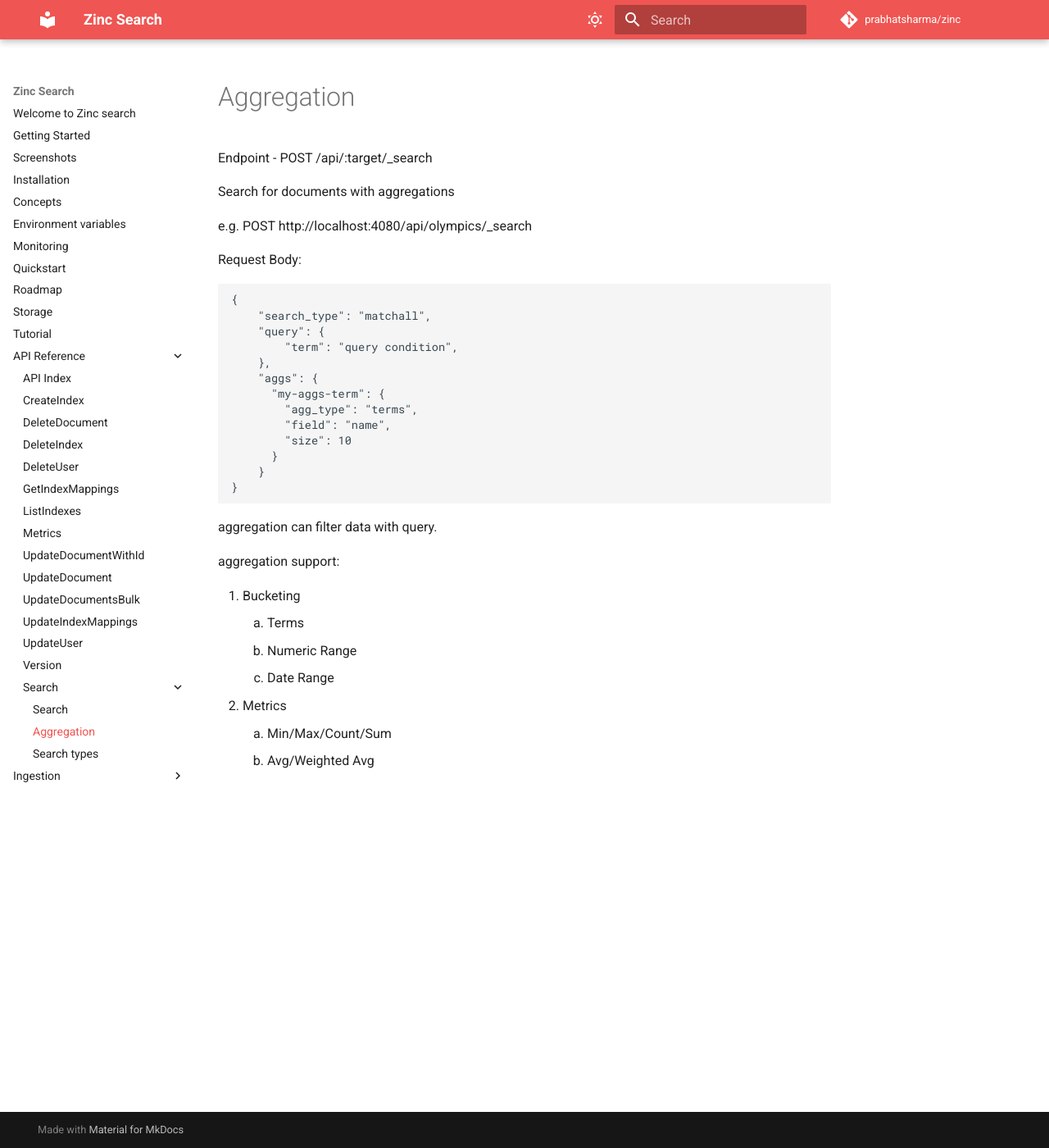
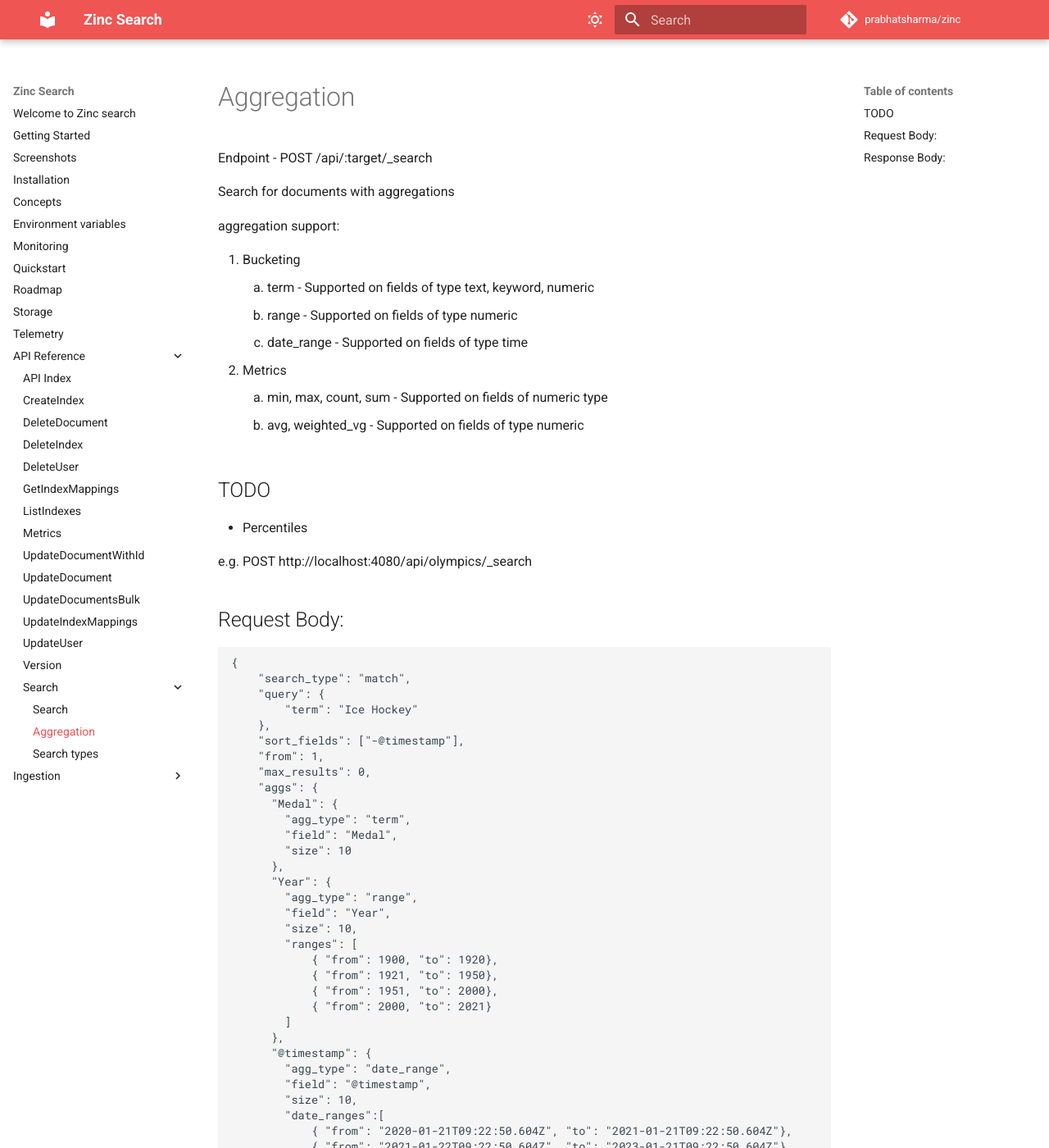
Before and after one commit to zincsearch/zincsearch-docs, an MkDocs documentation site: the page built from docs/API Reference/search/aggregation.md, in a window 1280 px wide and 1400 px high. Shown: the whole window at 82% size. Built offline with MkDocs 1.6.1 and Material for MkDocs 9.7.7, drawn with Linux system fonts in a browser that asks for light colours; comment, search, counter and statistics services are not loaded; the version menu is left out; some of the changed text lies outside the part shown.

Commit message:
refining

````diff
--- a/docs/API Reference/search/aggregation.md
+++ b/docs/API Reference/search/aggregation.md
@@ -1,39 +1,175 @@
-
-
 # Aggregation
 
 Endpoint - POST /api/:target/_search
 
 Search for documents with aggregations
 
+aggregation support:
+
+1. Bucketing
+    1. term - Supported on fields of type text, keyword, numeric
+    1. range - Supported on fields of type numeric
+    1. date_range - Supported on fields of type time
+1. Metrics
+    1. min, max, count, sum - Supported on fields of numeric type
+    1. avg, weighted_vg - Supported on fields of type numeric
+
+
+## TODO
+- Percentiles
+
+
+
+
 e.g.
 POST http://localhost:4080/api/olympics/_search
 
-Request Body:
+## Request Body:
 ```json
 {
-    "search_type": "matchall",
+    "search_type": "match",
     "query": {
-        "term": "query condition",
+        "term": "Ice Hockey"
     },
+    "sort_fields": ["-@timestamp"],
+    "from": 1,
+    "max_results": 0,
     "aggs": {
-      "my-aggs-term": {
-        "agg_type": "terms",
-        "field": "name",
+      "Medal": {
+        "agg_type": "term",
+        "field": "Medal",
         "size": 10
+      },
+      "Year": {
+        "agg_type": "range",
+        "field": "Year",
+        "size": 10,
+        "ranges": [
+            { "from": 1900, "to": 1920},
+            { "from": 1921, "to": 1950},
+            { "from": 1951, "to": 2000},
+            { "from": 2000, "to": 2021}
+        ]
+      },
+      "@timestamp": {
+        "agg_type": "date_range",
+        "field": "@timestamp",
+        "size": 10,
+        "date_ranges":[
+            { "from": "2020-01-21T09:22:50.604Z", "to": "2021-01-21T09:22:50.604Z"},
+            { "from": "2021-01-22T09:22:50.604Z", "to": "2023-01-21T09:22:50.604Z"}
+        ]
+      },
+      "max_Year": {
+          "agg_type": "max",
+          "field": "Year"
+      },
+      "min_Year": {
+          "agg_type": "min",
+          "field": "Year"
+      },
+      "avg_Year": {
+          "agg_type": "avg",
+          "field": "Year"
+      },
+      "weighted_avg_Year": {
+          "agg_type": "weighted_avg",
+          "field": "Year",
+          "weight_field": "Year"
+      },
+      "sum_Year": {
+          "agg_type": "sum",
+          "field": "Year"
+      },
+      "count_Sport": {
+          "agg_type": "count",
+          "field": "Sport"
       }
     }
 }
 ```
 
-aggregation can filter data with query.
+## Response Body:
 
-aggregation support:
-
-1. Bucketing
-    1. Terms
-    1. Numeric Range
-    1. Date Range
-1. Metrics
-    1. Min/Max/Count/Sum
-    1. Avg/Weighted Avg
+```json
+{
+    "took": 250,
+    "timed_out": false,
+    "hits": {
+        "total": {
+            "value": 3051
+        },
+        "max_score": 17.82873837347811,
+        "hits": null
+    },
+    "aggregations": {
+        "@timestamp": {
+            "buckets": [
+                {
+                    "key": "[2020-01-21T09:22:50Z,2021-01-21T09:22:50Z)",
+                    "doc_count": 0
+                },
+                {
+                    "key": "[2021-01-22T09:22:50Z,2023-01-21T09:22:50Z)",
+                    "doc_count": 6102
+                }
+            ]
+        },
+        "Medal": {
+            "buckets": [
+                {
+                    "key": "gold",
+                    "doc_count": 1026
+                },
+                {
+                    "key": "silver",
+                    "doc_count": 1024
+                },
+                {
+                    "key": "bronze",
+                    "doc_count": 1001
+                }
+            ]
+        },
+        "Year": {
+            "buckets": [
+                {
+                    "key": "[1900.000000,1920.000000)",
+                    "doc_count": 132
+                },
+                {
+                    "key": "[1921.000000,1950.000000)",
+                    "doc_count": 2292
+                },
+                {
+                    "key": "[1951.000000,2000.000000)",
+                    "doc_count": 9822
+                },
+                {
+                    "key": "[2000.000000,2021.000000)",
+                    "doc_count": 5646
+                }
+            ]
+        },
+        "avg_Year": {
+            "value": 1980.4818092428711
+        },
+        "count_Sport": {
+            "value": 3051
+        },
+        "max_Year": {
+            "value": 2014
+        },
+        "min_Year": {
+            "value": 1908
+        },
+        "sum_Year": {
+            "value": 36254700
+        },
+        "weighted_avg_Year": {
+            "value": 1980.4818092428711
+        }
+    },
+    "error": ""
+}
+```
--- a/docs/concepts.md
+++ b/docs/concepts.md
@@ -44,7 +44,7 @@
 
 ## Bluge
 
-Bluge is the underlying indexing library used by Zinc on top which it provides a lot of functionality.
+Bluge is the underlying indexing library used by Zinc on top of which it provides a lot of functionality.
 
 ## Index mapping
 
--- a/docs/tutorial.md
+++ /dev/null
@@ -1 +0,0 @@
-# Tutorial
--- a/mkdocs.yml
+++ b/mkdocs.yml
@@ -13,6 +13,16 @@
 extra_css:
   - stylesheets/extra.css
 extra:
+  social:
+    - icon: fontawesome/brands/twitter
+      link: https://twitter.com/hiprabhat
+    - icon: fontawesome/brands/github
+      link: https://github.com/prabhatsharma/zinc
+    - icon: fontawesome/brands/docker
+      link: https://gallery.ecr.aws/prabhat/zinc
+    - icon: fontawesome/brands/slack
+      link: https://join.slack.com/t/zinc-nvh4832/shared_invite/zt-11r96hv2b-UwxUILuSJ1duzl_6mhJwVg
+  generator: false
   version:
     provider: mike
   analytics:
````
Also changed, not shown: docs/index.md (+3 -3 lines), docs/storage.md (+24 -0 lines), docs/telemetry.md (added).
